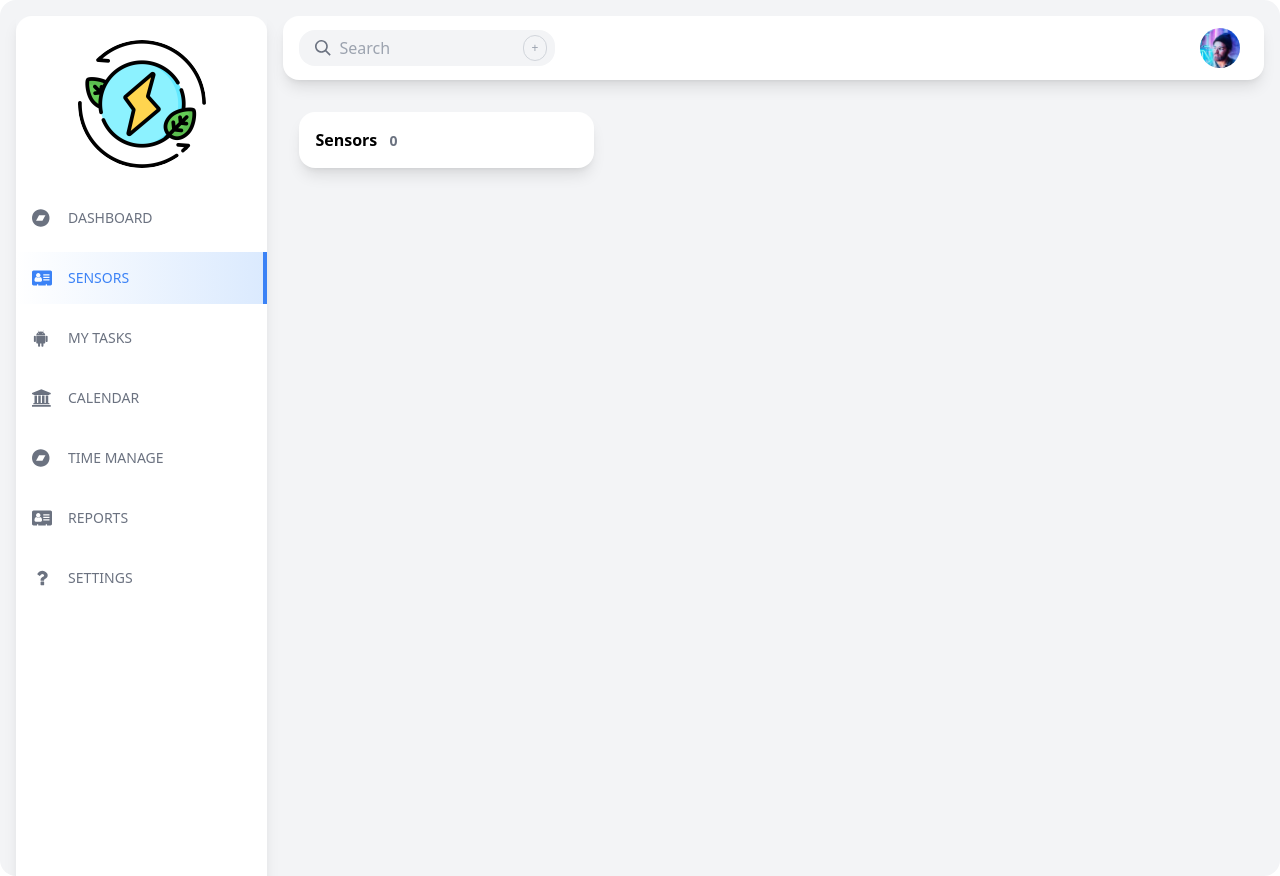
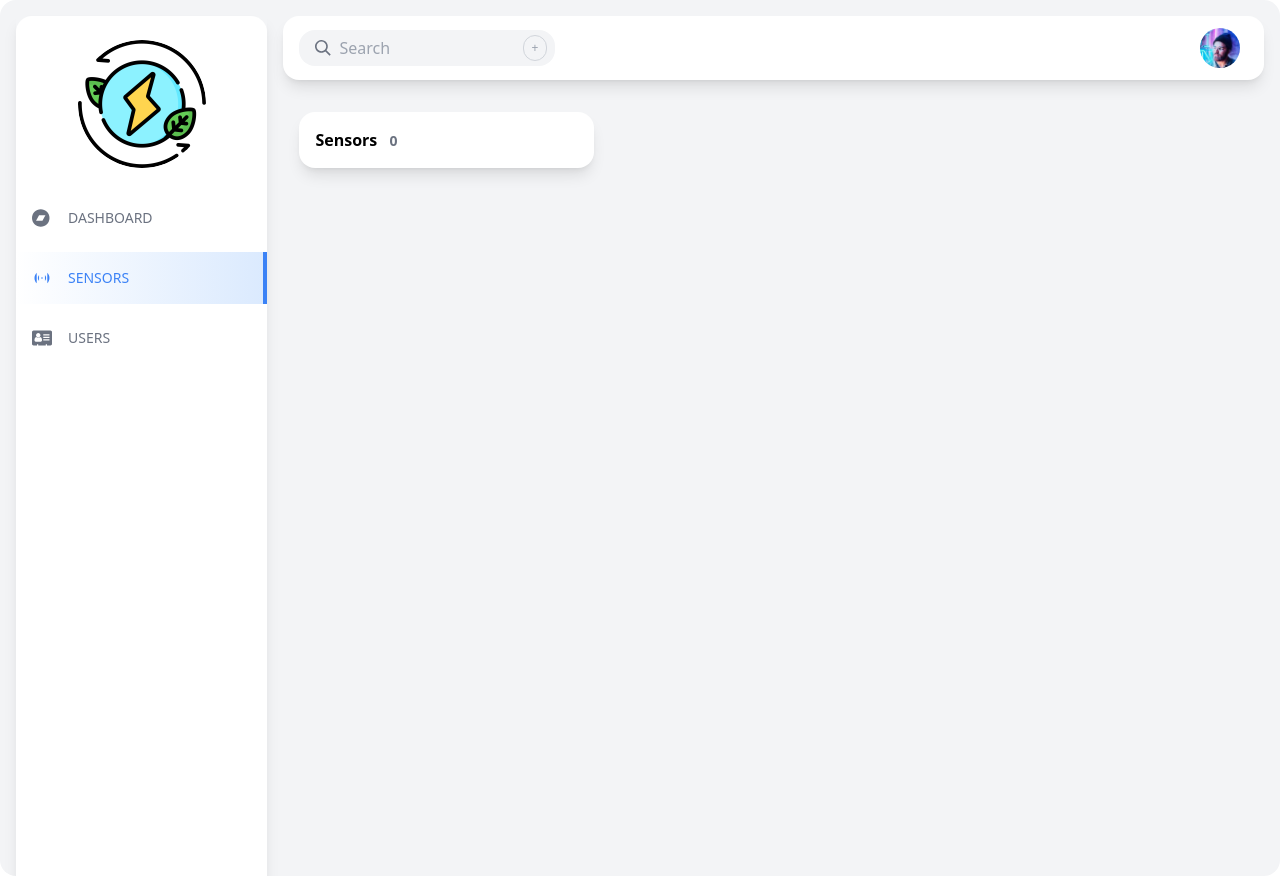
Before and after one commit to mateusjrcavalcanti/UNIVASF-NucleoTematico, a Django app: page /sensors/ in a window 1280 px wide. Run offline with Django 4.2, Linux system fonts and the light colour scheme; data that the repository does not hold is empty; parts of the project's set-up code (start-up, migrations or seed data) failed here and were passed over; some libraries are stand-ins or nearby versions.

Commit message:
refactor: templates

```diff
--- a/frontend/templates/dashboard/left.html
+++ b/frontend/templates/dashboard/left.html
@@ -34,69 +34,19 @@
     {
       title: "Sensors",
       url: "/sensors",
-      icon: `<svg
+      icon: `<svg xmlns="http://www.w3.org/2000/svg"
               width="20"
               height="20"
               fill="currentColor"
               class="m-auto"
-              viewBox="0 0 2048 1792"
-              xmlns="http://www.w3.org/2000/svg"
-            >
+              viewBox="0 0 24 24"
+              fill="currentColor">
               <path
-                d="M1024 1131q0-64-9-117.5t-29.5-103-60.5-78-97-28.5q-6 4-30 18t-37.5 21.5-35.5 17.5-43 14.5-42 4.5-42-4.5-43-14.5-35.5-17.5-37.5-21.5-30-18q-57 0-97 28.5t-60.5 78-29.5 103-9 117.5 37 106.5 91 42.5h512q54 0 91-42.5t37-106.5zm-157-520q0-94-66.5-160.5t-160.5-66.5-160.5 66.5-66.5 160.5 66.5 160.5 160.5 66.5 160.5-66.5 66.5-160.5zm925 509v-64q0-14-9-23t-23-9h-576q-14 0-23 9t-9 23v64q0 14 9 23t23 9h576q14 0 23-9t9-23zm0-260v-56q0-15-10.5-25.5t-25.5-10.5h-568q-15 0-25.5 10.5t-10.5 25.5v56q0 15 10.5 25.5t25.5 10.5h568q15 0 25.5-10.5t10.5-25.5zm0-252v-64q0-14-9-23t-23-9h-576q-14 0-23 9t-9 23v64q0 14 9 23t23 9h576q14 0 23-9t9-23zm256-320v1216q0 66-47 113t-113 47h-352v-96q0-14-9-23t-23-9h-64q-14 0-23 9t-9 23v96h-768v-96q0-14-9-23t-23-9h-64q-14 0-23 9t-9 23v96h-352q-66 0-113-47t-47-113v-1216q0-66 47-113t113-47h1728q66 0 113 47t47 113z"
-              ></path>
+                  d="M8.46447 15.5355C6.51185 13.5829 6.51185 10.4171 8.46447 8.46447M5.63592 18.364C2.1212 14.8493 2.1212 9.15077 5.63592 5.63605M15.5355 15.5355C17.4881 13.5829 17.4881 10.4171 15.5355 8.46447M18.364 18.364C21.8788 14.8493 21.8788 9.15077 18.364 5.63605M13 12.0001C13 12.5523 12.5523 13.0001 12 13.0001C11.4477 13.0001 11 12.5523 11 12.0001C11 11.4478 11.4477 11.0001 12 11.0001C12.5523 11.0001 13 11.4478 13 12.0001Z"/>
             </svg>`,
     },
     {
-      title: "My tasks",
-      url: "#",
-      icon: `<svg
-              width="20"
-              height="20"
-              fill="currentColor"
-              class="m-auto"
-              viewBox="0 0 2048 1792"
-              xmlns="http://www.w3.org/2000/svg"
-            >
-              <path
-                d="M685 483q16 0 27.5-11.5t11.5-27.5-11.5-27.5-27.5-11.5-27 11.5-11 27.5 11 27.5 27 11.5zm422 0q16 0 27-11.5t11-27.5-11-27.5-27-11.5-27.5 11.5-11.5 27.5 11.5 27.5 27.5 11.5zm-812 184q42 0 72 30t30 72v430q0 43-29.5 73t-72.5 30-73-30-30-73v-430q0-42 30-72t73-30zm1060 19v666q0 46-32 78t-77 32h-75v227q0 43-30 73t-73 30-73-30-30-73v-227h-138v227q0 43-30 73t-73 30q-42 0-72-30t-30-73l-1-227h-74q-46 0-78-32t-32-78v-666h918zm-232-405q107 55 171 153.5t64 215.5h-925q0-117 64-215.5t172-153.5l-71-131q-7-13 5-20 13-6 20 6l72 132q95-42 201-42t201 42l72-132q7-12 20-6 12 7 5 20zm477 488v430q0 43-30 73t-73 30q-42 0-72-30t-30-73v-430q0-43 30-72.5t72-29.5q43 0 73 29.5t30 72.5z"
-              ></path>
-            </svg>`,
-    },
-    {
-      title: "Calendar",
-      url: "#",
-      icon: `<svg
-              width="20"
-              height="20"
-              fill="currentColor"
-              class="m-auto"
-              viewBox="0 0 2048 1792"
-              xmlns="http://www.w3.org/2000/svg"
-            >
-              <path
-                d="M960 0l960 384v128h-128q0 26-20.5 45t-48.5 19h-1526q-28 0-48.5-19t-20.5-45h-128v-128zm-704 640h256v768h128v-768h256v768h128v-768h256v768h128v-768h256v768h59q28 0 48.5 19t20.5 45v64h-1664v-64q0-26 20.5-45t48.5-19h59v-768zm1595 960q28 0 48.5 19t20.5 45v128h-1920v-128q0-26 20.5-45t48.5-19h1782z"
-              ></path>
-            </svg>`,
-    },
-    {
-      title: "Time manage",
-      url: "#",
-      icon: `<svg
-              width="20"
-              height="20"
-              class="m-auto"
-              fill="currentColor"
-              viewBox="0 0 2048 1792"
-              xmlns="http://www.w3.org/2000/svg"
-            >
-              <path
-                d="M1070 1178l306-564h-654l-306 564h654zm722-282q0 182-71 348t-191 286-286 191-348 71-348-71-286-191-191-286-71-348 71-348 191-286 286-191 348-71 348 71 286 191 191 286 71 348z"
-              ></path>
-            </svg>`,
-    },
-    {
-      title: "Reports",
+      title: "Users",
       url: "#",
       icon: `<span class="text-left">
             <svg
@@ -112,22 +62,6 @@
               ></path>
             </svg>
           </span>`,
-    },
-    {
-      title: "Settings",
-      url: "#",
-      icon: `<svg
-              width="20"
-              fill="currentColor"
-              height="20"
-              class="w-5 h-5"
-              viewBox="0 0 1792 1792"
-              xmlns="http://www.w3.org/2000/svg"
-            >
-              <path
-                d="M1088 1256v240q0 16-12 28t-28 12h-240q-16 0-28-12t-12-28v-240q0-16 12-28t28-12h240q16 0 28 12t12 28zm316-600q0 54-15.5 101t-35 76.5-55 59.5-57.5 43.5-61 35.5q-41 23-68.5 65t-27.5 67q0 17-12 32.5t-28 15.5h-240q-15 0-25.5-18.5t-10.5-37.5v-45q0-83 65-156.5t143-108.5q59-27 84-56t25-76q0-42-46.5-74t-107.5-32q-65 0-108 29-35 25-107 115-13 16-31 16-12 0-25-8l-164-125q-13-10-15.5-25t5.5-28q160-266 464-266 80 0 161 31t146 83 106 127.5 41 158.5z"
-              ></path>
-            </svg>`,
     },
   ];
 
--- a/iot/templates/sensor/index.html
+++ b/iot/templates/sensor/index.html
@@ -1,4 +1,4 @@
-{% extends "base.html" %} {% load static %} {% block content %}
+{% extends "dashboard/base.html" %} {% load static %} {% block content %}
 <div class="flex flex-col flex-wrap sm:flex-row">
   <div class="w-full sm:w-1/2 xl:w-1/3">
     <div class="mb-4">
--- a/iot/templates/sensor/sensors.html
+++ b/iot/templates/sensor/sensors.html
@@ -1,8 +1,8 @@
-{% extends "base.html" %} {% load static %} {% block content %}
+{% extends "dashboard/base.html" %} {% load static %} {% block content %}
 <div class="flex flex-col flex-wrap sm:flex-row">
   {% if sensor %}
   <div class="w-full p-4 sm:w-2/3 xl:w-2/3">
-    <div className="mb-4">{% include "sensor/graphic.html" %}</div>
+    <div className="mb-4">{% include "sensor/part/graphic.html" %}</div>
   </div>
   {% endif %}
   <div class="w-full p-4 sm:w-1/3 xl:w-1/3">
```
Also changed, not shown: iot/templates/sensor/room.html (deleted, +0 -50 lines), frontend/templates/dashboard/base.html (renamed from frontend/templates/base.html), iot/templates/sensor/part/graphic.html (renamed from iot/templates/sensor/graphic.html).
